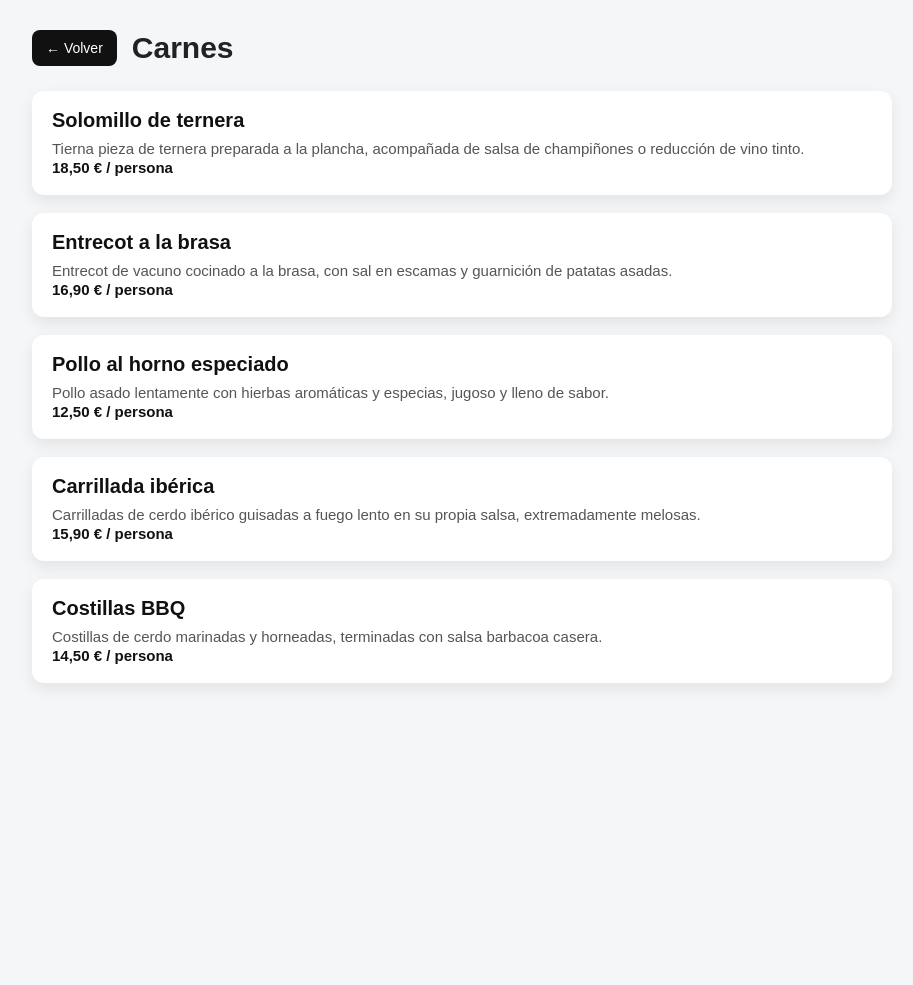
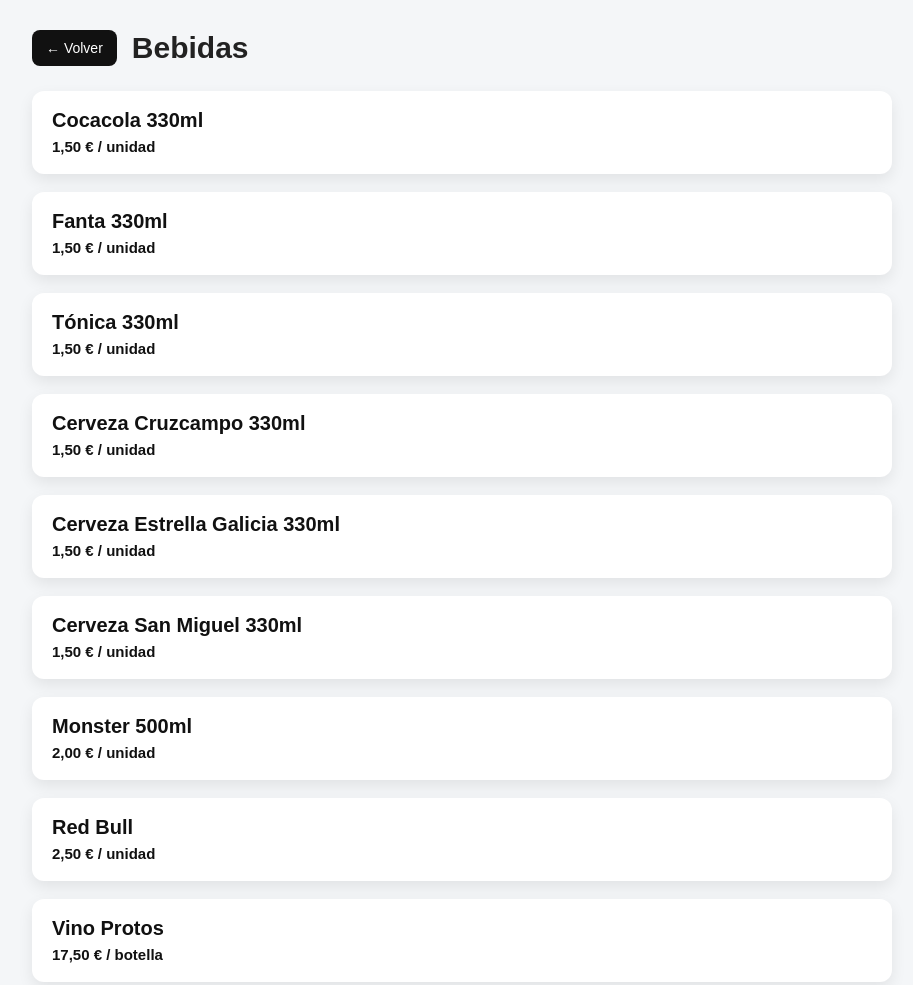
Before and after one commit to laculturaltelefonica-ship-it/LaCulturalWEB, a plain HTML site: page comidas/bebidas.html in a window 1280 px wide. Shown: the whole page, without its empty margins (178-1091 px from the left). Before the commit the page ends 800 px from the top, so only its background shows below. Drawn offline with Linux system fonts and the light colour scheme.

Commit message:
Add files via upload

```diff
--- a/comidas/bebidas.html
+++ b/comidas/bebidas.html
@@ -15,55 +15,56 @@
 
     <header class="header">
       <a href="../carta.html" class="volver">← Volver</a>
-      <h1>Carnes</h1>
+      <h1>Bebidas</h1>
     </header>
 
     <section class="lista">
 
       <article class="item">
-        <h3>Solomillo de ternera</h3>
-        <p>
-          Tierna pieza de ternera preparada a la plancha, acompañada de salsa
-          de champiñones o reducción de vino tinto.
-        </p>
-        <span class="precio">18,50 € / persona</span>
+        <h3>Cocacola 330ml</h3>
+        <span class="precio">1,50 € / unidad</span>
       </article>
 
       <article class="item">
-        <h3>Entrecot a la brasa</h3>
-        <p>
-          Entrecot de vacuno cocinado a la brasa, con sal en escamas y guarnición
-          de patatas asadas.
-        </p>
-        <span class="precio">16,90 € / persona</span>
+        <h3>Fanta 330ml</h3>
+        <span class="precio">1,50 € / unidad</span>
       </article>
 
       <article class="item">
-        <h3>Pollo al horno especiado</h3>
-        <p>
-          Pollo asado lentamente con hierbas aromáticas y especias, jugoso y
-          lleno de sabor.
-        </p>
-        <span class="precio">12,50 € / persona</span>
+        <h3>Tónica 330ml</h3>
+        <span class="precio">1,50 € / unidad</span>
       </article>
 
       <article class="item">
-        <h3>Carrillada ibérica</h3>
-        <p>
-          Carrilladas de cerdo ibérico guisadas a fuego lento en su propia salsa,
-          extremadamente melosas.
-        </p>
-        <span class="precio">15,90 € / persona</span>
+        <h3>Cerveza Cruzcampo 330ml</h3>
+        <span class="precio">1,50 € / unidad</span>
       </article>
 
       <article class="item">
-        <h3>Costillas BBQ</h3>
-        <p>
-          Costillas de cerdo marinadas y horneadas, terminadas con salsa barbacoa
-          casera.
-        </p>
-        <span class="precio">14,50 € / persona</span>
+        <h3>Cerveza Estrella Galicia 330ml</h3>
+        <span class="precio">1,50 € / unidad</span>
       </article>
+
+      <article class="item">
+        <h3>Cerveza San Miguel 330ml</h3>
+        <span class="precio">1,50 € / unidad</span>
+      </article>
+
+      <article class="item">
+        <h3>Monster 500ml</h3>
+        <span class="precio">2,00 € / unidad</span>
+      </article>
+
+      <article class="item">
+        <h3>Red Bull</h3>
+        <span class="precio">2,50 € / unidad</span>
+      </article>
+
+      <article class="item">
+        <h3>Vino Protos</h3>
+        <span class="precio">17,50 € / botella</span>
+      </article>
+
 
     </section>
 
```
Also changed, not shown: comidas/ensaladas.html (+5 -5 lines), comidas/entrantes.html (+19 -20 lines), comidas/platos-calientes.html (+38 -17 lines), comidas/postres.html (+21 -31 lines).
